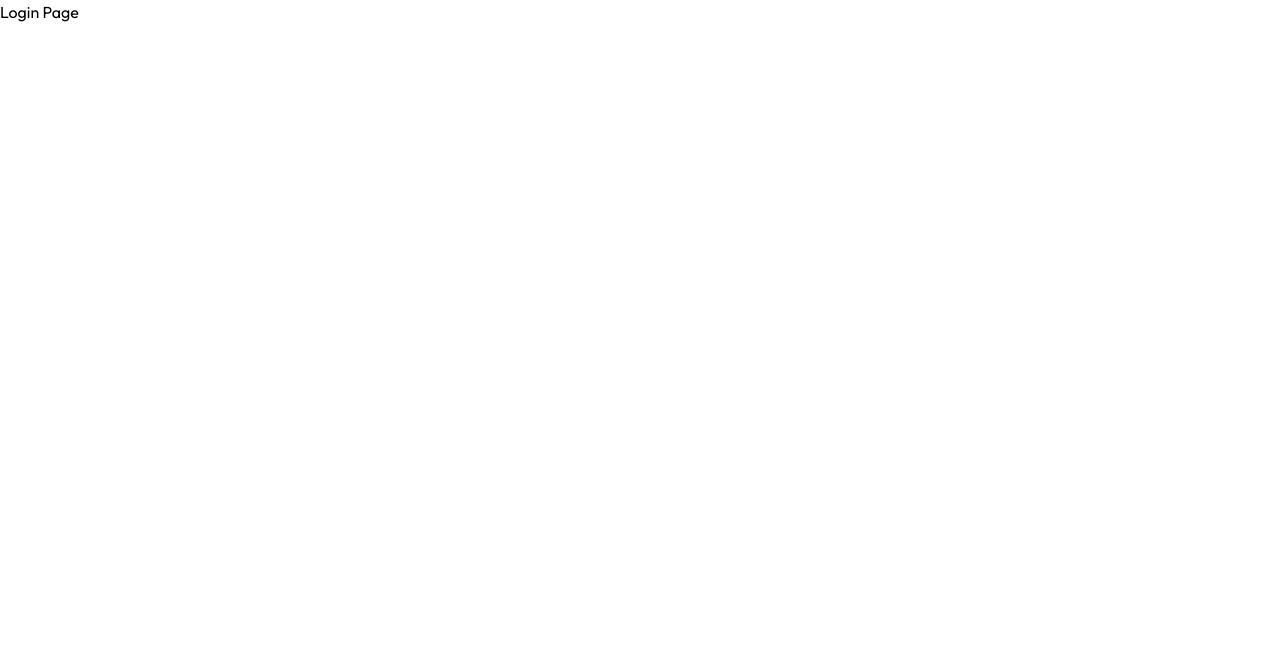
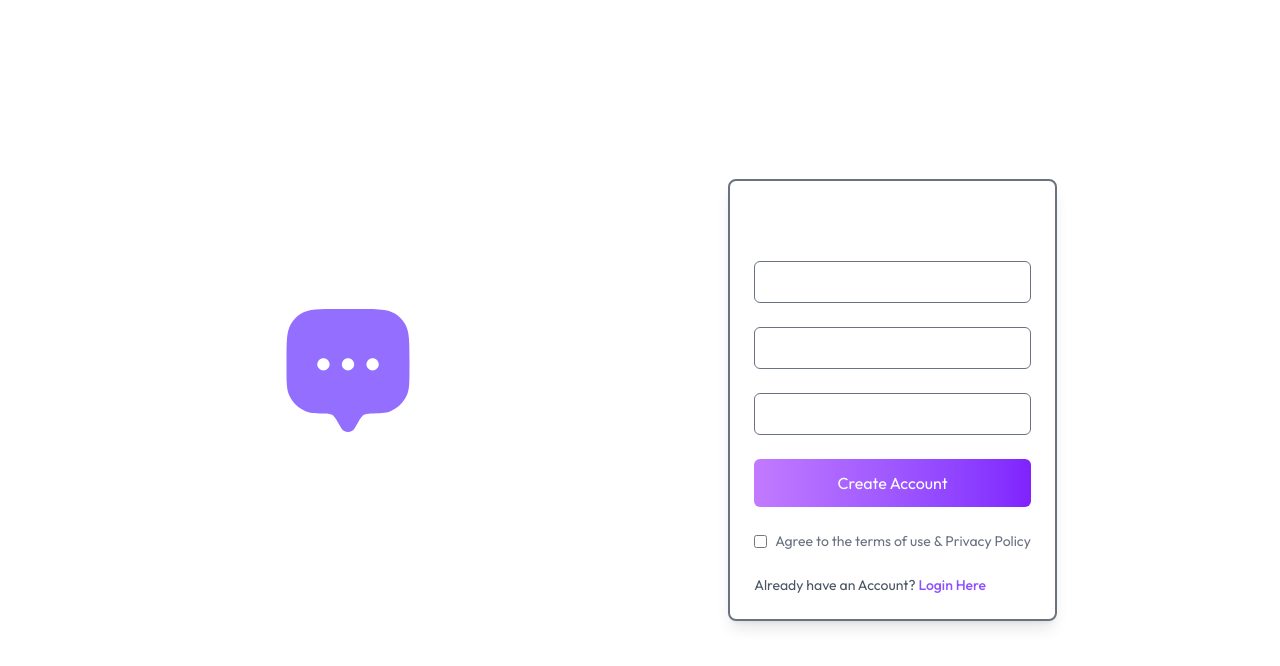
Before and after one commit to rexparmar/Realtime-Chatapp, a React (Vite) app: page /login in a window 1280 px wide. Shown: the top 666 px of the page. Built offline with nearby package versions, Linux system fonts and the light colour scheme.

Commit message:
Login Page is created. Still not fully functional. Design phase done.

```diff
--- a/src/components/RightSidebar.jsx
+++ b/src/components/RightSidebar.jsx
@@ -1,11 +1,41 @@
-import React from 'react'
+import React from "react";
+import assets, { imagesDummyData } from "../assets/assets";
 
-const RightSidebar = () => {
+const RightSidebar = ({ selectedUser }) => {
   return (
-    <div>
-      <h1>Right Side bar</h1>
-    </div>
-  )
-}
+    selectedUser && (
+      <div className={`bg-[#8185B2]/10 text-white w-full relative overflow-y-scroll ${selectedUser ? "max-md:hidden" : ""}`}>
 
-export default RightSidebar
+
+        <div className="pt-16 flex flex-col items-center gap-2 text-xs font-light mx-auto">
+          <img
+            src={selectedUser?.profilePic || assets.avatar_icon}
+            alt=""
+            className="w-20 aspect-[1/1] rounded-full"
+          />
+          <h1 className="px-10 text-xl font-medium mx-auto flex items-center gap-2">
+            <p className="w-2 h-2 rounded-full bg-green-500"></p>
+            {selectedUser.fullName}
+          </h1>
+          <p className="px-10 mx-auto">{selectedUser.bio}</p>
+        </div>
+
+        <hr className="border-[#ffffff50] my-4"/>
+        <div className="px-5 text-xs">
+          <p>Media</p>
+          <div className="mt-2 max-h-[200px] overflow-y-scroll grid grid-cols-2 gap-4 opacity-80">
+            {imagesDummyData.map((url,index)=>(
+              <div key={index} onClick={()=> window.open(url)} className="cursor-pointer rounded">
+                <img src={url} alt="" className="h-full rounded-md"/>
+              </div>
+            ))}
+          </div>
+        </div>
+
+        <button className="absolute bottom-5 left-1/2 transform -translate-x-1/2 bg-gradient-to-r from-purple-400 to-violet-600 text-white border-none text-sm font-light py-2 px-20 rounded-full cursor-pointer">Logout</button>
+      </div>
+    )
+  );
+};
+
+export default RightSidebar;
--- a/src/pages/LoginPage.jsx
+++ b/src/pages/LoginPage.jsx
@@ -1,11 +1,75 @@
-import React from 'react'
+import React, { useState } from "react";
+import assets from "../assets/assets";
 
 const LoginPage = () => {
+  const [currState, setCurrState] = useState("Sign up");
+  const [fullname, setFullname] = useState("");
+  const [email, setEmail] = useState("");
+  const [password, setPassword] = useState("");
+  const [bio, setBio] = useState("");
+  const [isDataSubmitted, setIsDataSubmitted] = useState(false);
+
+  const onSubmitHandler = (event) =>{
+    event.preventDefault();
+    if(currState === "Sign up" && !isDataSubmitted){
+      setIsDataSubmitted(true);
+      return;
+    }
+  }
+
   return (
-    <div>
-      <h1>Login Page</h1>
+    <div className="min-h-screen bg-cover bg-center flex items-center justify-center gap-8 sm:justify-evenly max-sm:flex-col backdrop-blur-2xl">
+      {/* Left */}
+      <img src={assets.logo_big} alt="" className="w-[min(30vw,250px)]" />
+
+      {/* right */}
+      <form onSubmit={onSubmitHandler} className="border-2 bg-white/8 text-white border-gray-500 p-6 flex flex-col gap-6 rounded-lg shadow-lg">
+        <h2 className="font-medium text-2xl flex justify-between items-center">
+          {currState}
+          {isDataSubmitted && <img onClick={()=>setIsDataSubmitted(false)} src={assets.arrow_icon} alt="" className="w-5 cursor-pointer" />}
+        </h2>
+        {currState === "Sign up" && !isDataSubmitted && (
+          <input
+            onChange={(e)=>setFullname(e.target.value)}
+            value={fullname}
+            type="text"
+            className="p-2 border border-gray-500 rounded-md focus:outline-none"
+            placeholder="Full Name"
+            required
+          />
+        )}
+
+        {!isDataSubmitted && (
+          <>
+          <input onChange={(e)=> setEmail(e.target.value)} value={email} type="email" placeholder="Email Address" required className="p-2 border border-gray-500 rounded-md focus:outline-none focus:ring-2 focus:ring-indigo-500"/>
+
+          <input onChange={(e)=> setPassword(e.target.value)} value={password} type="password" placeholder="Password" required className="p-2 border border-gray-500 rounded-md focus:outline-none focus:ring-2 focus:ring-indigo-500"/>
+          </>
+        )}
+
+        {
+          currState==="Sign up" && isDataSubmitted && (
+            <textarea onChange={(e)=> setBio(e.target.value)} value={bio} rows={4} className="p-2 border border-gray-500 rounded-md focus:outline-none focus:ring-2 focus:ring-indigo-500" placeholder="Provide a Short Bio" required></textarea>
+          )
+        }
+
+        <button type="submit" className="py-3 bg-gradient-to-r from-purple-400 to-violet-600 text-white rounded-md cursor-pointer">
+          {currState==="Sign up" ? "Create Account" : "Login"}
+        </button>
+
+        <div className="flex items-center gap-2 text-sm text-gray-500">
+          <input type="checkbox"/>
+          <p>Agree to the terms of use & Privacy Policy</p>
+        </div>
+
+        <div className="flex flex-col gap-2">
+          {currState === "Sign up" ? (
+            <p className="text-sm text-gray-600">Already have an Account? <span onClick={()=>{setCurrState("Login"); setIsDataSubmitted(false)}} className="font-medium text-violet-500 cursor-pointer">Login Here</span></p>
+          ) : (<p className="text-sm text-gray-600">Create an Account <span onClick={()=>{setCurrState("Sign up")}} className="font-medium text-violet-500 cursor-pointer">Click here.</span></p>)}
+        </div>
+      </form>
     </div>
-  )
-}
+  );
+};
 
-export default LoginPage
+export default LoginPage;
```
